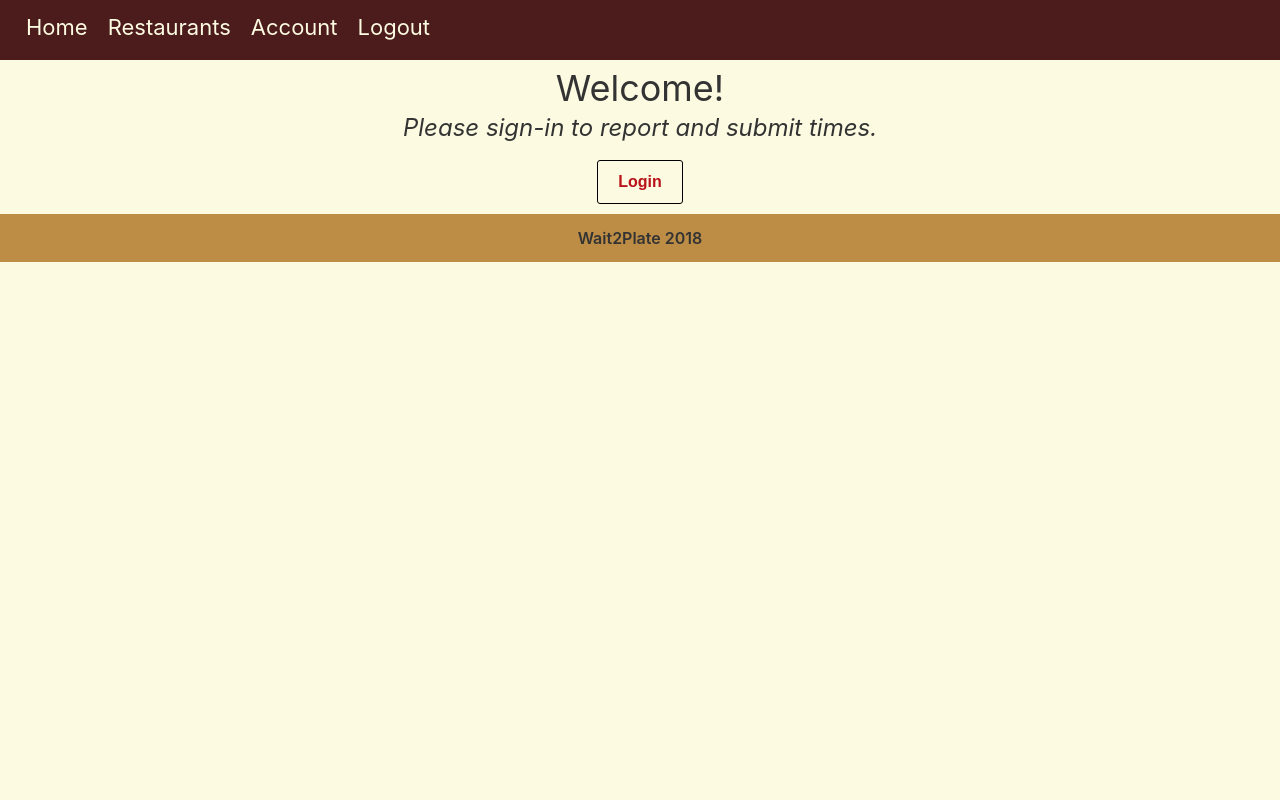
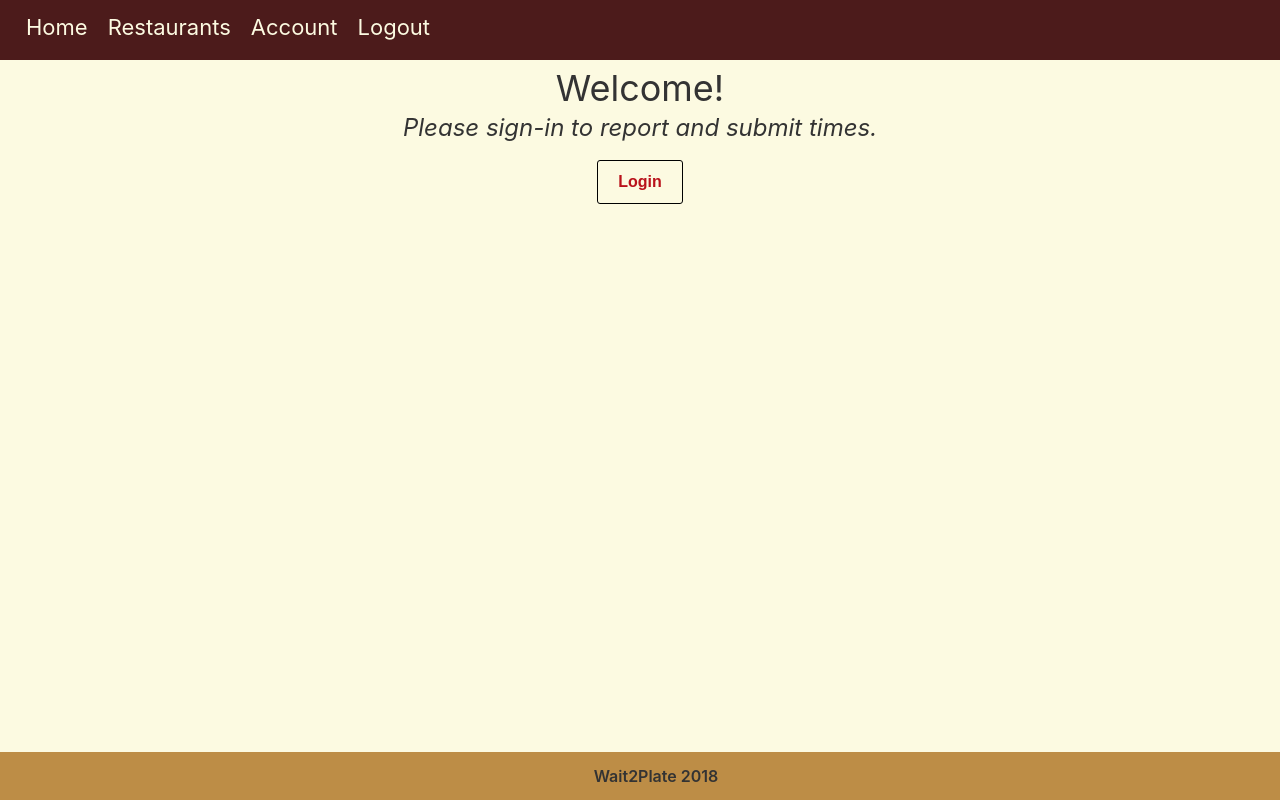
Before and after one commit to jmkeller3/wait2plate-client, a React (Create React App) app: page /timer in a window 1280 px wide. Built offline with nearby package versions, Linux system fonts and the light colour scheme; no server answers.

Commit message:
added animate css

```diff
--- a/package.json
+++ b/package.json
@@ -10,10 +10,11 @@
     "moment": "^2.22.2",
     "npm": "^6.5.0",
     "react": "^16.5.2",
+    "react-animated-css": "^1.0.4",
     "react-dom": "^16.5.2",
     "react-redux": "^5.0.7",
     "react-router-dom": "^4.3.1",
-    "react-scripts": "2.0.5",
+    "react-scripts": "^2.1.2",
     "redux": "^4.0.1",
     "redux-form": "^7.4.2",
     "redux-logger": "^3.0.6",
--- a/public/index.html
+++ b/public/index.html
@@ -1,5 +1,6 @@
 <!DOCTYPE html>
 <html lang="en">
+
 <head>
   <meta charset="utf-8">
   <link rel="shortcut icon" href="%PUBLIC_URL%/favicon.ico">
@@ -19,8 +20,10 @@
       work correctly both with client-side routing and a non-root public URL.
       Learn how to configure a non-root public URL by running `npm run build`.
     -->
+  <link rel="stylesheet" href="https://cdnjs.cloudflare.com/ajax/libs/animate.css/3.5.2/animate.min.css">
   <title>React App</title>
 </head>
+
 <body>
   <noscript>
     You need to enable JavaScript to run this app.
@@ -37,4 +40,5 @@
       To create a production bundle, use `npm run build` or `yarn build`.
     -->
 </body>
+
 </html>
--- a/src/components/Account.css
+++ b/src/components/Account.css
@@ -2,8 +2,11 @@ main {
   text-align: center;
 }
 
-.account {
-  height: 85.1vh;
+#points-section {
+  background-color: #B9121B;
+  color: #fff;
+  width: 50%;
+  border-radius: 20px;
 }
 
 .points {
--- a/src/components/Account.js
+++ b/src/components/Account.js
@@ -74,7 +74,7 @@ export class Account extends React.Component {
               <h2>A place to review your points and edit your times.</h2>
             </header>
 
-            <section>
+            <section id="points-section">
               <header>
                 <h3>My Points</h3>
                 <div className="points">
--- a/src/components/App.css
+++ b/src/components/App.css
@@ -4,6 +4,8 @@ body {
     background: #FCFAE1;
     background-repeat: no-repeat;
     color: #333;
+    display: grid;
+    grid-template-rows: 1fr auto
 }
 
 /* Red */
--- a/src/components/App.js
+++ b/src/components/App.js
@@ -10,10 +10,10 @@ import { connect } from "react-redux";
 import { loginAction } from "../actions";
 import { library } from '@fortawesome/fontawesome-svg-core';
 import { FontAwesomeIcon } from '@fortawesome/react-fontawesome';
-import { faBars, faTimes, faClock, faShieldAlt, faUser, faRocket } from '@fortawesome/free-solid-svg-icons';
+import { faBars, faTimes, faClock, faShieldAlt, faUser, faRocket, faCity } from '@fortawesome/free-solid-svg-icons';
 import "./App.css"
 
-library.add(faBars, faTimes, faClock, faShieldAlt, faUser, faRocket);
+library.add(faBars, faTimes, faClock, faShieldAlt, faUser, faRocket, faCity);
 
 export class App extends React.Component {
   componentWillMount() {
--- a/src/components/Footer.css
+++ b/src/components/Footer.css
@@ -1,12 +1,17 @@
 footer {
   text-align: center;
-
   padding: 1rem;
   background-color: #BD8D46;
   color: #333;
-  font-weight: 600
+  font-weight: 600;
+  position: fixed;
+  left: 0;
+  bottom: 0;
+  width: 100%;
 }
 
 .foot {
-  height: calc(100% - 60px);
+  padding-top: 48px;
+  display: block;
+  width: 100%;
 }
--- a/src/components/Landing.css
+++ b/src/components/Landing.css
@@ -37,10 +37,10 @@ section {
   border-radius: 15px;
 }
 
-.information:hover, .information:focus {
+/* .information:hover, .information:focus {
   background-color: #BD8D46;
   color: #fff
-}
+} */
 
 /*
 section:nth-child(odd) {
--- a/src/components/Landing.js
+++ b/src/components/Landing.js
@@ -4,6 +4,8 @@ import Login from "./Login";
 
 import "./Landing.css";
 import { FontAwesomeIcon } from "@fortawesome/react-fontawesome";
+
+import { Animated } from 'react-animated-css'
 
 export default function Landing(props) {
   return (
@@ -13,6 +15,7 @@ export default function Landing(props) {
         <h2>Getting the best and fastest food, together</h2>
       </header>
       <div className="grid">
+        <Animated animationIn="fadeInLeft" animationInDelay={1500} isVisible={true}>
           <section className="information">
 
             <h3>Purpose and Function of Web App</h3>
@@ -28,7 +31,8 @@ export default function Landing(props) {
               not, you can plan your meal around your life.
         </p>
           </section>
-
+        </Animated>
+        <Animated animationIn="fadeInRight" animationInDelay={2500} isVisible={true}>
           <section className="information">
 
             <h3>Details and features about Web App</h3>
@@ -39,7 +43,8 @@ export default function Landing(props) {
               search other zip codes as well.
         </p>
           </section>
-
+        </Animated>
+        <Animated animationIn="fadeInLeft" animationInDelay={3800} isVisible={true}>
           <section className="information">
 
             <h3>Details about 3rd party APIs and security</h3>
@@ -50,7 +55,8 @@ export default function Landing(props) {
               and not be sold for any reason.
         </p>
           </section>
-
+        </Animated>
+        <Animated animationIn="fadeInRight" animationInDelay={5000} isVisible={true}>
           <section className="information">
 
             <h3>About Designer</h3>
@@ -62,6 +68,7 @@ export default function Landing(props) {
               hope's it leads to many more.
         </p>
           </section>
+        </Animated>
       </div>
       <section className="information">
         <Login />
--- a/src/components/Login.css
+++ b/src/components/Login.css
@@ -6,7 +6,8 @@
   border: 0;
   border-radius: 15px;
   margin-bottom: 0px;
-  background-color: #BD8D46
+  background-color: #333;
+  color: #FCFAE1
 }
 
 
--- a/src/components/Restaurants.css
+++ b/src/components/Restaurants.css
@@ -54,6 +54,7 @@ input {
     padding-left: 50%;
     padding-right: 5px;
     font-size: 12px;
+    font-weight: 600;
   }
 
   td:before {
@@ -64,6 +65,7 @@ input {
     padding-right: 10px;
     white-space: nowrap;
     font-weight: 600;
+    text-decoration: underline;
   }
 
   td:nth-of-type(1):before {
--- a/src/components/Restaurants.js
+++ b/src/components/Restaurants.js
@@ -3,6 +3,7 @@ import { connect } from "react-redux";
 import { getRestaurantsThunk, selcectRestaurant } from "../actions";
 
 import "./Restaurants.css"
+import { FontAwesomeIcon } from "@fortawesome/react-fontawesome";
 
 export class Restaurants extends React.Component {
   constructor(props) {
@@ -74,7 +75,7 @@ export class Restaurants extends React.Component {
         <section>
           <h3 className="restaurant-list">Search</h3>
           <div className="citySearch">
-            <label>Search by City</label>
+            <label>Search by City &nbsp;<FontAwesomeIcon icon="city"></FontAwesomeIcon></label>
             <input
               aria-label="Search by City"
               placeholder="City, State"
```
Also changed, not shown: 1 other file (tests, documents, lock files or other folders). Lines whose indentation alone changed are shown as unchanged.
